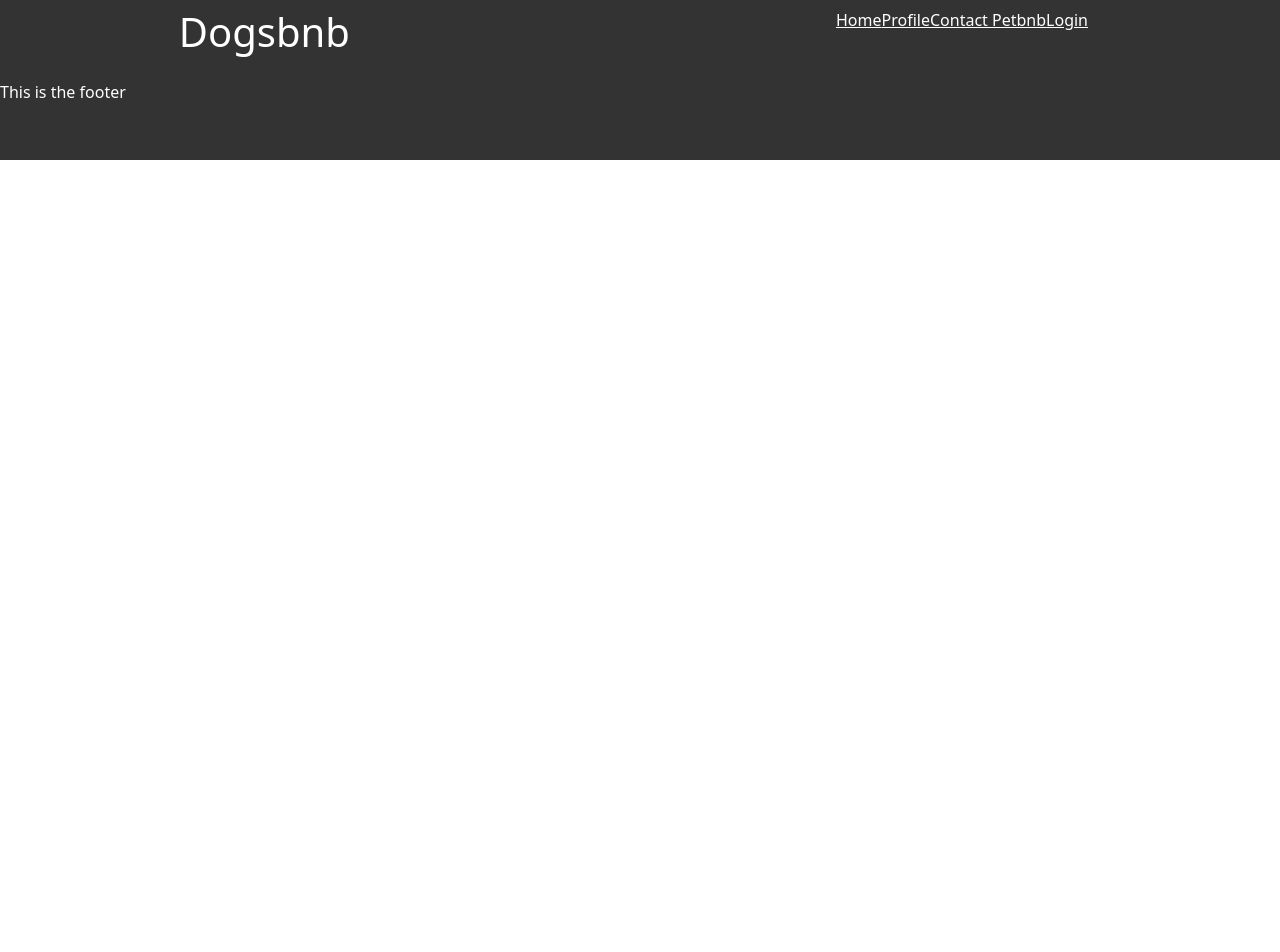
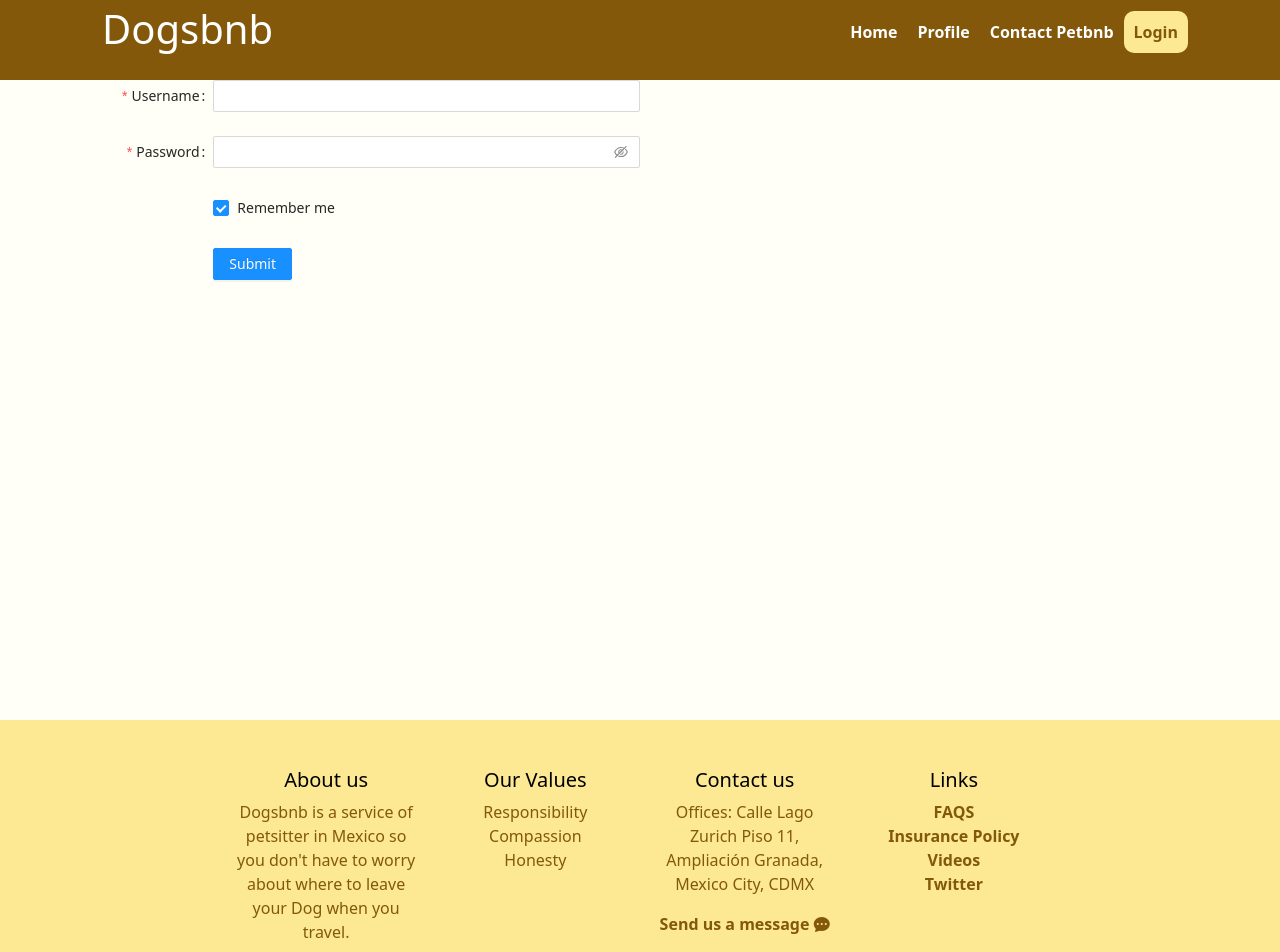
Before and after one commit to csancheze/Project-3, a React (Create React App) app in the folder client/: page /login-user in a window 1280 px wide. Shown: the top 952 px of the page. Before the commit the page ends 800 px from the top, so only its background shows below. Built offline with nearby package versions, Linux system fonts and the light colour scheme.

Commit message:
Updated Footer, Nav and contact form.

```diff
--- a/client/package.json
+++ b/client/package.json
@@ -7,6 +7,7 @@
     "@testing-library/jest-dom": "^5.16.4",
     "@testing-library/react": "^13.2.0",
     "@testing-library/user-event": "^13.5.0",
+    "antd": "^4.20.2",
     "bootstrap": "^5.1.3",
     "bootstrap-icons": "^1.8.1",
     "react": "^18.1.0",
--- a/client/src/App.css
+++ b/client/src/App.css
@@ -1,17 +1,10 @@
 .App {
   text-align: center;
+  height: 80vh;
 }
 
 #root {
-  background-color: white;
-}
-
-nav {
-  display: flex;
-  justify-content: space-between;
-  min-height: 10vh;
-  background-color: #333333;
-  color: white;
+  background-color: #FFFFF7;
 }
 
 
@@ -24,36 +17,3 @@ nav {
   background-color: #2cccc4;
   height: 50vh;
 }
-
-.main {
-  height: 80vh;
-  background-color: white;
-}
-
-.contact-form {
-  background-color: #2cccc4;
-  height: 50vh;
-  border-radius: 50px;
-}
-
-.contactForm-title {
-  color: white;
-  font-size: 8vh;
-}
-
-#background-contact {
-  display: inline-block;
-
-}
-
-#submit-button {
-  color: #ffffff;
-  background-color: #2cccc4;
-  border-radius: 10px;
-}
-
-.footer {
-  height: 10vh;
-  background-color: #333333;
-  color: white;
-}
--- a/client/src/App.js
+++ b/client/src/App.js
@@ -4,6 +4,7 @@ import Footer from './components/Footer';
 import Contact from './pages/ContactForm';
 import SignupFormUser from './pages/SignupFormUser';
 import SignupFormSitter from './pages/SignupFormSitter';
+import LoginUser from './pages/LoginUser';
 import { BrowserRouter as Router, Routes, Route } from "react-router-dom";
 
 function App() {
@@ -14,6 +15,7 @@ function App() {
         <Route path="/contact" element={<Contact />}></Route>
         <Route path="/signup-user" element={<SignupFormUser />}></Route>
         <Route path="/signup-sitter" element={<SignupFormSitter />}></Route>
+        <Route path="/login-user" element={<LoginUser />}></Route>
       </Routes>
       <Footer />
     </Router>
--- a/client/src/components/Footer.js
+++ b/client/src/components/Footer.js
@@ -1,15 +1,62 @@
-import React from 'react';
-
-
+import React from "react";
+import { Container, Row, Col } from 'react-bootstrap';
+import { NavLink } from "react-router-dom";
+import '../styles/footer.css';
 
 const Footer = () => {
   return (
-    <>
-    <div className='footer'>
-    This is the footer
-    </div>
-    </>
-  )
+    <div className="footer">
+      <Container className="text-center pt-5 d-flex justify-content-center">
+        <Row className="w-75">
+          <Col sm={12} md={6} lg={3} className="pb-3">
+            <h5 className="title">About us</h5>
+            <p>
+            Dogsbnb is a service of petsitter in Mexico so you don't have to worry about where to leave your Dog when you travel.
+            </p>
+          </Col>
+          <Col sm={12} md={6} lg={3} className="pb-3">
+          <h5 className="title">Our Values</h5>
+          <ul className="p-0">
+            <li className="list-unstyled">
+              Responsibility
+            </li>
+            <li className="list-unstyled">
+              Compassion
+            </li>
+            <li className="list-unstyled">
+              Honesty
+            </li>
+          </ul>
+          </Col>
+          <Col sm={12} md={6} lg={3} className="pb-3">
+          <h5 className="title">Contact us</h5>
+            <p>Offices: Calle Lago Zurich Piso 11, Ampliación Granada, Mexico City, CDMX</p>
+            <NavLink id="message" to="/contact"> Send us a message <i class="bi bi-chat-dots-fill"></i></NavLink>
+          </Col>
+          <Col sm={12} md={6} lg={3} className="pb-3">
+            <h5 className="title">Links</h5>
+            <ul className="p-0">
+              <li className="list-unstyled">
+                <a href="#!">FAQS</a>
+              </li>
+              <li className="list-unstyled">
+                <a href="#!">Insurance Policy</a>
+              </li>
+              <li className="list-unstyled">
+                <a href="www.youtube.com">Videos</a>
+              </li>
+              <li className="list-unstyled">
+                <a href="www.twitter.com">Twitter</a>
+              </li>
+            </ul>
+          </Col>
+        </Row>
+      </Container>
+      <div className="footer-copyright text-center py-3">
+          &copy; {new Date().getFullYear()} Copyright: All rights reserved®
+      </div>
+      </div>
+  );
 }
 
 export default Footer;
--- a/client/src/components/Nav.js
+++ b/client/src/components/Nav.js
@@ -1,21 +1,31 @@
 import React from 'react';
 import { NavLink } from "react-router-dom";
+import { Container, Row, Col } from 'react-bootstrap';
+import '../styles/navbar.css'
 
 
 const Nav = () => {
   return (
-      <nav className='row p-2 d-flex'>
-        <h1 className='col-12 col-md-5 text-center'>Dogsbnb</h1>
-        <ul className='col-12 col-md-6 d-flex justify-content-center' id='nav-options'>
+      <nav>
+        <Container>
+        <Row>
+        <Col sm={12} md={6} lg={4}>
+        <h1 id='app-name'>Dogsbnb</h1>
+        </Col>
+        <Col sm={12} md={6} lg={8}>
+        <ul id='nav-options' className='m-0'>
         <NavLink style={({ isActive }) =>
-                      (isActive ? {color: '#6c5b7c'} : {color: 'white'})} to="/home">Home</NavLink>
+                      (isActive ? {color: '#83580b', backgroundColor: '#fde994', borderRadius: '10px'} : {color: 'white'})} to="/home">Home</NavLink>
         <NavLink style={({ isActive }) =>
-                      (isActive ? {color: '#6c5b7c'} : {color: 'white'})} to="/profile">Profile</NavLink>
+                      (isActive ? {color: '#83580b', backgroundColor: '#fde994', borderRadius: '10px'} : {color: 'white'})} to="/profile">Profile</NavLink>
         <NavLink style={({ isActive }) =>
-                      (isActive ? {color: '#6c5b7c'} : {color: 'white'})} to="/contact">Contact Petbnb</NavLink>
+                      (isActive ? {color: '#83580b', backgroundColor: '#fde994', borderRadius: '10px'} : {color: 'white'})} to="/contact">Contact Petbnb</NavLink>
         <NavLink style={({ isActive }) =>
-                      (isActive ? {color: '#6c5b7c'} : {color: 'white'})} to="/signup-user">Login</NavLink>
+                      (isActive ? {color: '#83580b', backgroundColor: '#fde994', borderRadius: '10px'} : {color: 'white'})} to="/login-user">Login</NavLink>
         </ul>
+        </Col>
+        </Row>
+        </Container>
       </nav>
   )
 }
--- a/client/src/pages/ContactForm.js
+++ b/client/src/pages/ContactForm.js
@@ -1,5 +1,6 @@
 import React, { useRef, useState } from 'react';
 import emailjs from '@emailjs/browser';
+import '../styles/contactForm.css';
 
 const Contact = () => {
     const [btnText, setBtnText] = useState('Submit');
@@ -22,7 +23,7 @@ const Contact = () => {
     };
 
     return (
-    <div className="row justify-content-center main p-5">
+    <div className="row justify-content-center main p-4">
     <img className='col-12 col-sm-6' id="background-contact" src={require('../images/5c3d49967e3aa842c876a81d15f01931f8f3644778d57466c0c35f9a143eb8f1df1cb83656335d64f648db9dda63a60828632569629a01a39e55eb_1280.jpg')} alt="background" />
   <form onSubmit={sendEmail} ref={form} className="col-12 col-sm-6 border rounded-3 p-3 contact-form">
   <div className="form-group">
--- /dev/null
+++ b/client/src/pages/LoginUser.js
@@ -0,0 +1,83 @@
+import React from 'react';
+import 'antd/dist/antd.css';
+import '../styles/loginUser.css';
+import { Form, Input, Button, Checkbox } from 'antd';
+
+const loginUser = () => {
+  const onFinish = (values) => {
+    console.log('Success:', values);
+  };
+
+  const onFinishFailed = (errorInfo) => {
+    console.log('Failed:', errorInfo);
+  };
+
+  return (
+    <Form
+      name="basic"
+      className='form'
+      labelCol={{
+        span: 8,
+      }}
+      wrapperCol={{
+        span: 16,
+      }}
+      initialValues={{
+        remember: true,
+      }}
+      onFinish={onFinish}
+      onFinishFailed={onFinishFailed}
+      autoComplete="off"
+    >
+      <Form.Item
+        label="Username"
+        name="username"
+        rules={[
+          {
+            required: true,
+            message: 'Please input your username!',
+          },
+        ]}
+      >
+        <Input />
+      </Form.Item>
+
+      <Form.Item
+        label="Password"
+        name="password"
+        rules={[
+          {
+            required: true,
+            message: 'Please input your password!',
+          },
+        ]}
+      >
+        <Input.Password />
+      </Form.Item>
+
+      <Form.Item
+        name="remember"
+        valuePropName="checked"
+        wrapperCol={{
+          offset: 8,
+          span: 16,
+        }}
+      >
+        <Checkbox>Remember me</Checkbox>
+      </Form.Item>
+
+      <Form.Item
+        wrapperCol={{
+          offset: 8,
+          span: 16,
+        }}
+      >
+        <Button type="primary" htmlType="submit">
+          Submit
+        </Button>
+      </Form.Item>
+    </Form>
+  );
+};
+
+export default loginUser;
--- /dev/null
+++ b/client/src/styles/contactForm.css
@@ -0,0 +1,33 @@
+.contact-form {
+    background-color: #2cccc4;
+    height: 50vh;
+    border-radius: 50px;
+  }
+
+  .contactForm-title {
+    color: white;
+    font-size: 8vh;
+  }
+
+  #background-contact {
+    display: inline-block;
+
+  }
+
+  #submit-button {
+    color: #ffffff;
+    border-radius: 10px;
+    background-color: #83580b;
+  }
+
+  #submit-button:hover {
+    cursor: pointer;
+    background-color: #fde994;
+    border: 0px;
+    color: #83580b
+  }
+
+
+  .main {
+    height: 80vh;
+  }
--- /dev/null
+++ b/client/src/styles/footer.css
@@ -0,0 +1,22 @@
+.footer {
+    background-color: #fde994;
+    color: #83580b;
+  }
+
+.title {
+  color: black;
+}
+
+ul {
+  text-align: center;
+}
+
+li a, #message {
+  color: #83580b;
+  font-weight: bold;
+  text-decoration: none;
+}
+
+li a:hover, #message:hover {
+  color: #2cccc4;
+}
--- /dev/null
+++ b/client/src/styles/loginUser.css
@@ -0,0 +1,4 @@
+.form {
+    width: 50vw;
+    height: 80vh;
+  }
--- /dev/null
+++ b/client/src/styles/navbar.css
@@ -0,0 +1,28 @@
+nav {
+  justify-content: space-between;
+  min-height: 10vh;
+  background-color: #83580b;
+}
+
+#app-name {
+    color: white;
+    padding-left: 20px;
+    padding-top: 5px;
+}
+
+#nav-options {
+  text-align: end;
+  padding: 10px;
+  padding-top: 20px;
+}
+
+ul a {
+  text-align: justify;
+  text-decoration: none;
+  font-weight: bolder;
+  padding: 10px;
+}
+
+ul a:hover {
+  text-decoration: underline;
+}
```
Also changed, not shown: 1 other file (tests, documents, lock files or other folders).
